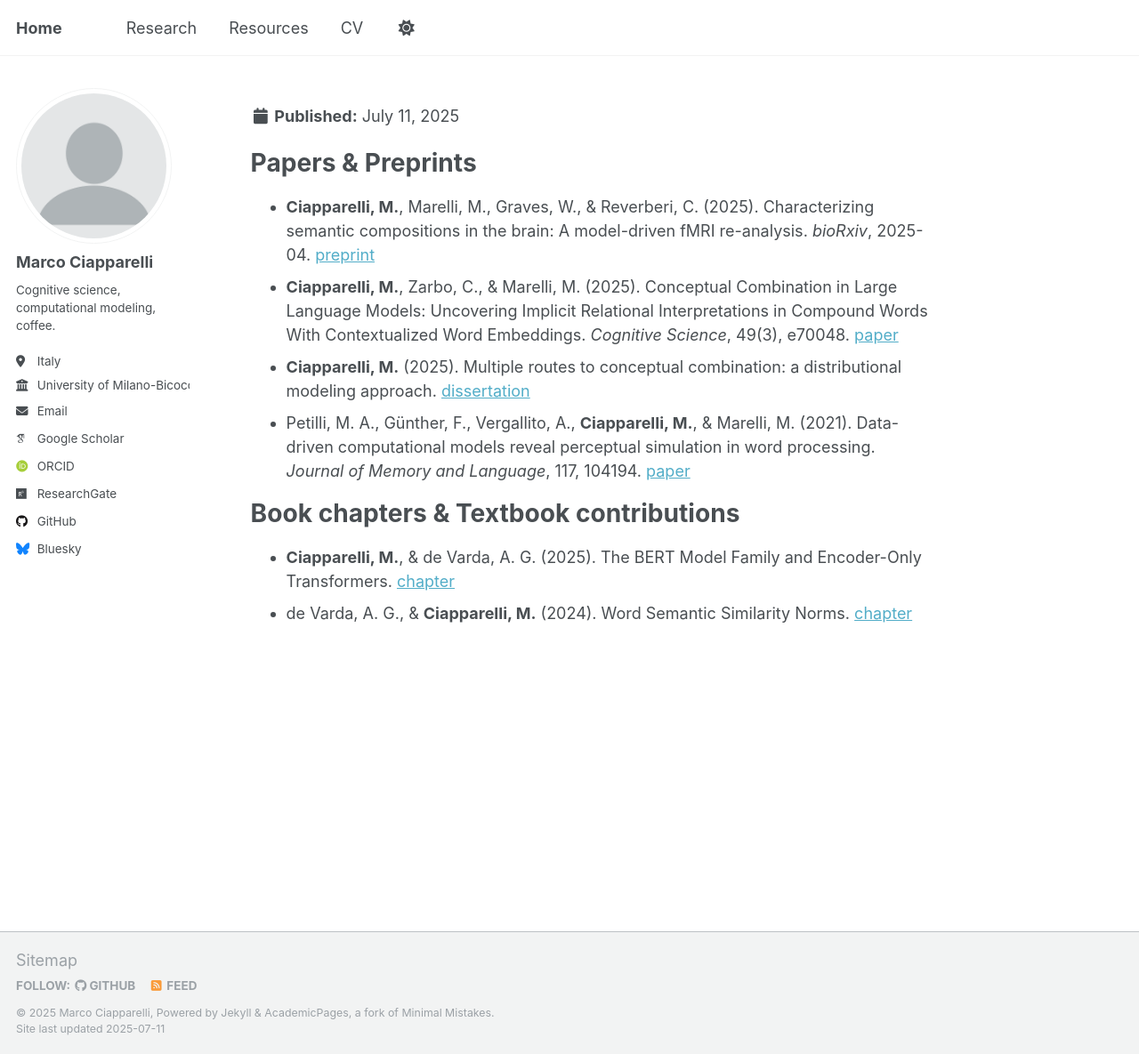
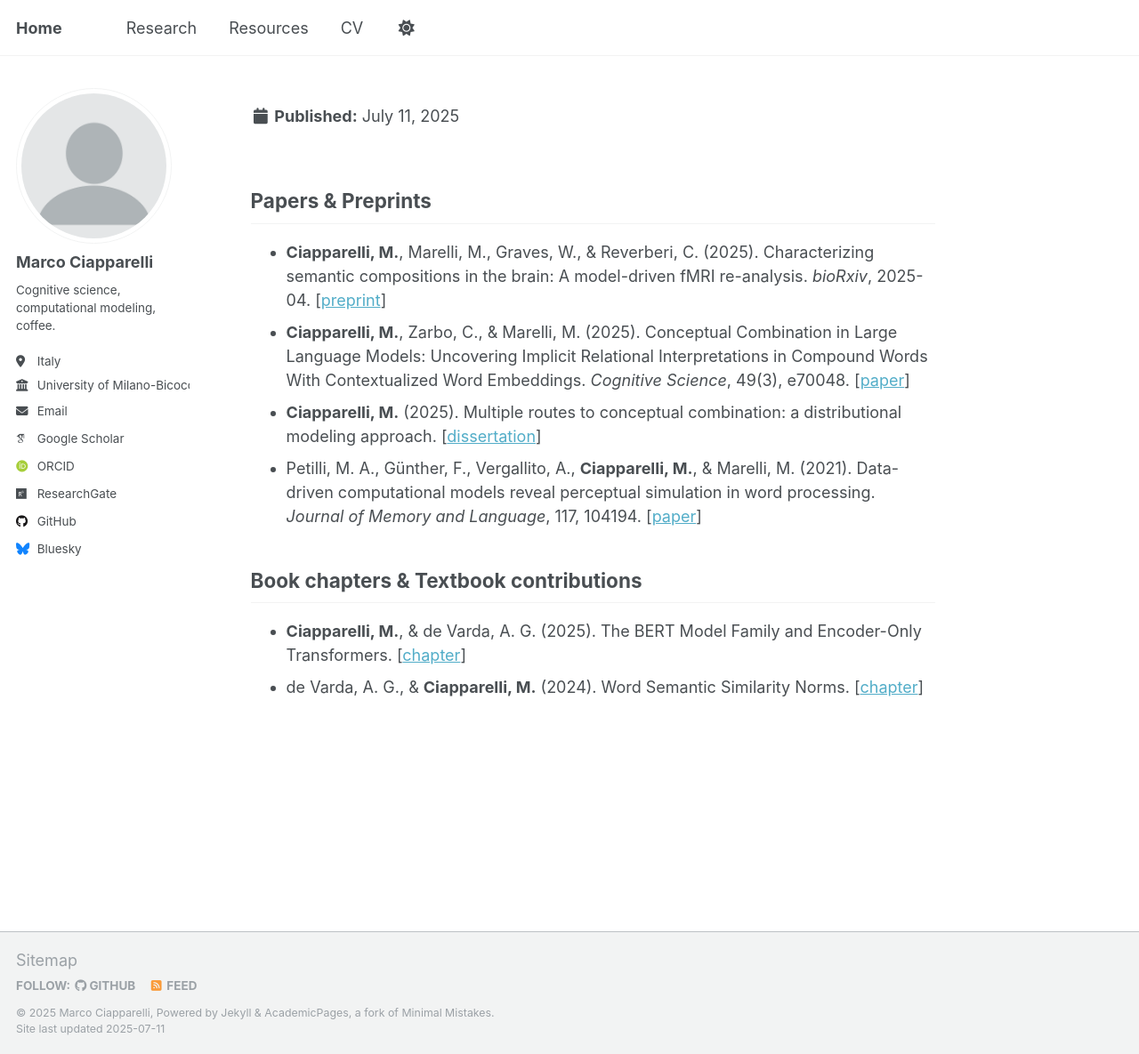
Before and after one commit to MarcoCiapparelli/MarcoCiapparelli.github.io, a Jekyll site: the page built from _research/publication_list.md, in a window 1280 px wide and 1185 px high. Shown: the whole window at 89% size. Built offline with Jekyll 4.4.1, drawn with Linux system fonts in a browser that asks for light colours; some web fonts are replaced; a script that is not in the unit is left out.

```diff
--- a/_research/publication_list.md
+++ b/_research/publication_list.md
@@ -5,20 +5,18 @@ permalink: /teaching/publication_list
 ---
 
 
-Papers & Preprints
-======
+## Papers & Preprints
 *  **Ciapparelli, M.**, Marelli, M., Graves, W., & Reverberi, C. (2025). Characterizing semantic compositions in the brain: A model-driven fMRI re-analysis. *bioRxiv*, 2025-04.
-[preprint](https://doi.org/10.1101/2025.04.25.650708)
+[[preprint](https://doi.org/10.1101/2025.04.25.650708)]
 *  **Ciapparelli, M.**, Zarbo, C., & Marelli, M. (2025). Conceptual Combination in Large Language Models: Uncovering Implicit Relational Interpretations in Compound Words With Contextualized Word Embeddings. *Cognitive Science*, 49(3), e70048.
-[paper](https://doi.org/10.1111/cogs.70048)
+[[paper](https://doi.org/10.1111/cogs.70048)]
 *  **Ciapparelli, M.** (2025). Multiple routes to conceptual combination: a distributional modeling approach.
-[dissertation](https://boa.unimib.it/handle/10281/540841)
+[[dissertation](https://boa.unimib.it/handle/10281/540841)]
 *  Petilli, M. A., Günther, F., Vergallito, A., **Ciapparelli, M.**, & Marelli, M. (2021). Data-driven computational models reveal perceptual simulation in word processing. *Journal of Memory and Language*, 117, 104194.
-[paper](https://doi.org/10.1016/j.jml.2020.104194)
+[[paper](https://doi.org/10.1016/j.jml.2020.104194)]
 
-Book chapters & Textbook contributions
-======
+## Book chapters & Textbook contributions
 *  **Ciapparelli, M.**, & de Varda, A. G. (2025). The BERT Model Family and Encoder-Only Transformers.
-[chapter](https://doi.org/10.1016/B978-0-323-95504-1.00507-X)
+[[chapter](https://doi.org/10.1016/B978-0-323-95504-1.00507-X)]
 *  de Varda, A. G., & **Ciapparelli, M.** (2024). Word Semantic Similarity Norms.
-[chapter](https://doi.org/10.1016/B978-0-323-95504-1.00176-9)
+[[chapter](https://doi.org/10.1016/B978-0-323-95504-1.00176-9)]
```
